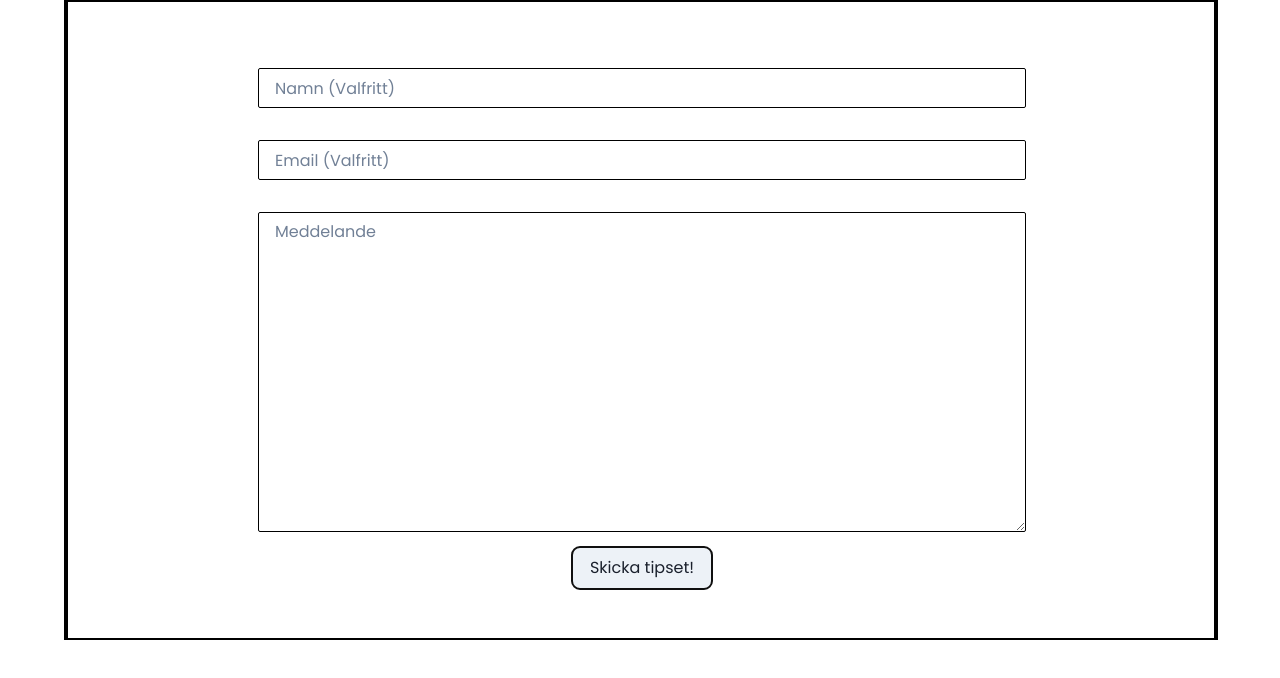
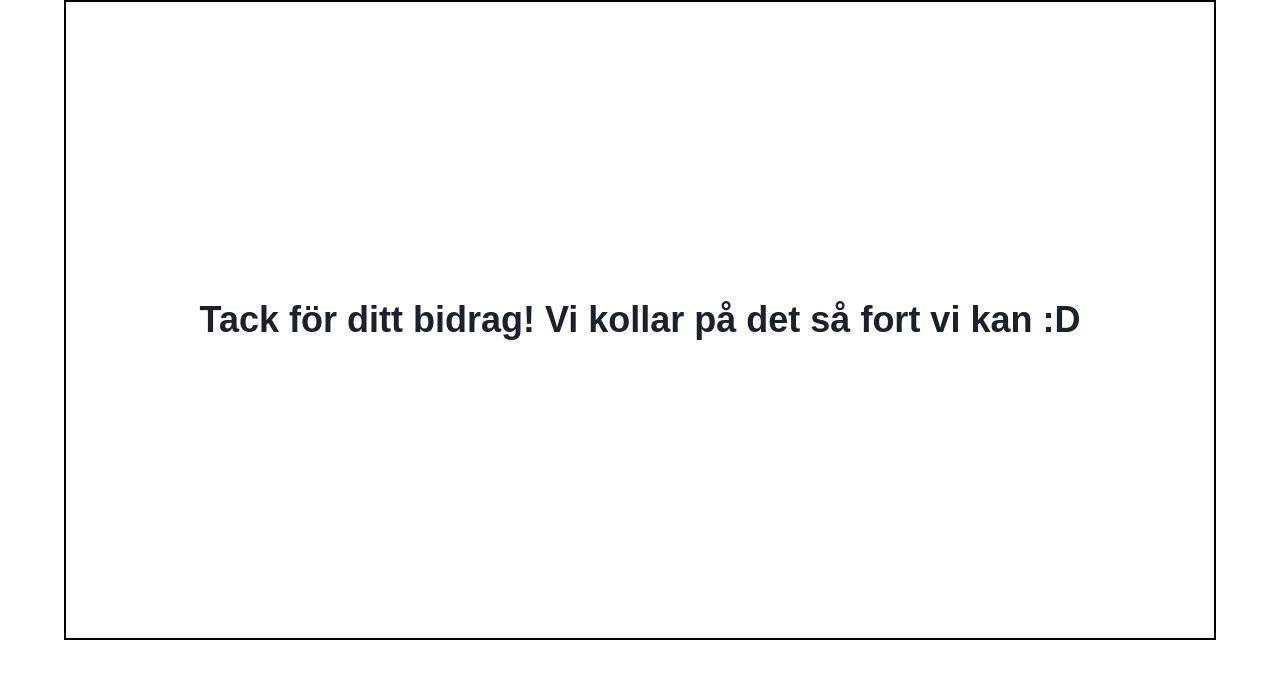
Before and after one commit to Mikael-Ronnberg/degree-project, a React (Vite) app: page /locations in a window 1280 px wide. Both pictures are taken after typing "Sample", "name@example.com", "Sample" into the empty fields and a click on the button "Skicka tipset!". Shown: the part 800-1478 px from the top of the page. Built offline with nearby package versions, Linux system fonts and the light colour scheme; a web font is replaced by a local one.

Commit message:
build: state is managed through zustand now

```diff
--- a/package.json
+++ b/package.json
@@ -20,7 +20,8 @@
     "react": "^18.2.0",
     "react-dom": "^18.2.0",
     "react-leaflet": "^4.2.1",
-    "react-router-dom": "^6.20.1"
+    "react-router-dom": "^6.20.1",
+    "zustand": "^4.4.7"
   },
   "devDependencies": {
     "@types/leaflet": "^1.9.8",
--- a/src/components/forms/LocationsForm.tsx
+++ b/src/components/forms/LocationsForm.tsx
@@ -6,13 +6,12 @@ import {
   textareaStyles,
   inputStyles,
 } from "../../pages/locations/style/styleLocations";
-import { ILocation, ILocationsFormValues } from "../../model/Interfaces";
+import { ILocationsFormValues } from "../../model/Interfaces";
+import { useLocationStore } from "../../store/useLocationsStore";
 
-interface LocationsFormProps {
-  pinLocation: ILocation | null;
-}
+export const LocationsForm = () => {
+  const { pinLocation, setPinLocation, setFormSubmitted } = useLocationStore();
 
-export const LocationsForm = ({ pinLocation }: LocationsFormProps) => {
   const initialValues: ILocationsFormValues = {
     name: "",
     email: "",
@@ -29,6 +28,8 @@ export const LocationsForm = ({ pinLocation }: LocationsFormProps) => {
     //API call to our server later!
 
     resetForm();
+    setFormSubmitted(true);
+    setPinLocation(null);
   };
 
   return (
--- a/src/components/locationmarker/LocationMarker.tsx
+++ b/src/components/locationmarker/LocationMarker.tsx
@@ -1,23 +1,17 @@
 import { useMapEvents, Marker, Popup } from "react-leaflet";
-import { ILocation } from "../../model/Interfaces";
-import { useState } from "react";
+import { useLocationStore } from "../../store/useLocationsStore";
 
-interface ILocationMarkerProps {
-  setPinLocation: (location: ILocation) => void;
-}
-
-export const LocationMarker = ({ setPinLocation }: ILocationMarkerProps) => {
-  const [tempMarker, setTempMarker] = useState<ILocation | null>(null);
+export const LocationMarker = () => {
+  const { pinLocation, setPinLocation } = useLocationStore();
   useMapEvents({
     click(e) {
       const { lat, lng } = e.latlng;
       setPinLocation({ lat, lng });
-      setTempMarker({ lat, lng });
     },
   });
 
-  return tempMarker ? (
-    <Marker position={[tempMarker.lat, tempMarker.lng]}>
+  return pinLocation ? (
+    <Marker position={[pinLocation.lat, pinLocation.lng]}>
       <Popup>You clicked here</Popup>
     </Marker>
   ) : null;
--- a/src/components/map/LeafletMap.tsx
+++ b/src/components/map/LeafletMap.tsx
@@ -1,24 +1,17 @@
 import { MapContainer, TileLayer, Marker, Popup } from "react-leaflet";
 import L from "leaflet";
 import "leaflet/dist/leaflet.css";
-import { ILocation, ILocationObj } from "../../model/Interfaces";
 import { ResetCenterView } from "../resetcenterview/ResetCenterView";
 import { LocationMarker } from "../locationmarker/LocationMarker";
+import { useLocationStore } from "../../store/useLocationsStore";
 
 // const icon = L.icon({
 //   iconUrl: "/pinpointSVG.png",
 //   iconSize: [35, 35],
 // });
 
-interface LeafletMapProps {
-  selectLocation: ILocationObj;
-  setPinLocation: (location: ILocation) => void;
-}
-
-export const LeafletMap = ({
-  selectLocation,
-  setPinLocation,
-}: LeafletMapProps) => {
+export const LeafletMap = () => {
+  const { selectLocation } = useLocationStore();
   const locationSelection: L.LatLngExpression = [
     selectLocation?.lat ? parseFloat(selectLocation.lat) : 0,
     selectLocation?.lon ? parseFloat(selectLocation.lon) : 0,
@@ -36,7 +29,7 @@ export const LeafletMap = ({
           attribution='&copy; <a href="https://www.openstreetmap.org/copyright">OpenStreetMap</a> contributors'
           url="https://api.maptiler.com/maps/basic-v2/256/{z}/{x}/{y}.png?key=WqQh8nBQFrHSaQDrbx5E"
         />
-        <LocationMarker setPinLocation={setPinLocation} />
+        <LocationMarker />
         {selectLocation && (
           <Marker position={locationSelection}>
             <Popup>
--- a/src/components/search/SearchInput.tsx
+++ b/src/components/search/SearchInput.tsx
@@ -2,13 +2,10 @@ import { Box, Flex, Input, List, ListItem } from "@chakra-ui/react";
 import { useState, useEffect } from "react";
 import { ILocationObj } from "../../model/Interfaces";
 import { fetchLocations } from "../../services/MapServices";
+import { useLocationStore } from "../../store/useLocationsStore";
 
-interface ISearchInputProps {
-  setSelectLocation: (location: ILocationObj) => void;
-}
-
-export const SearchInput = (props: ISearchInputProps) => {
-  const { setSelectLocation } = props;
+export const SearchInput = () => {
+  const { setSelectLocation } = useLocationStore();
   const [searchInput, setSearchInput] = useState<string>("");
   const [listLocations, setListLocations] = useState<ILocationObj[]>([]);
   const [isDropdownOpen, setIsDropdownOpen] = useState<boolean>(false);
--- a/src/pages/locations/Locations.tsx
+++ b/src/pages/locations/Locations.tsx
@@ -1,8 +1,6 @@
 import { Box, Flex, Heading } from "@chakra-ui/react";
 import { LeafletMap } from "../../components/map/LeafletMap";
 import { SearchInput } from "../../components/search/SearchInput";
-import { useState } from "react";
-import { ILocation, ILocationObj } from "../../model/Interfaces";
 import {
   formContainerStyles,
   mapBoxStyles,
@@ -10,31 +8,17 @@ import {
   pageContainerStyles,
 } from "./style/styleLocations";
 import { LocationsForm } from "../../components/forms/LocationsForm";
+import { useLocationStore } from "../../store/useLocationsStore";
 
 export const Locations = () => {
-  const [selectLocation, setSelectLocation] = useState<ILocationObj>({
-    address: {
-      city: "",
-      municipality: "",
-      county: "",
-      country: "",
-    },
-    addresstype: "",
-    boundingbox: [""],
-    class: "",
-    display_name: "",
-    importance: 0,
-    lat: "",
-    lon: "",
-    name: "",
-    osm_id: 0,
-    osm_type: "",
-    place_id: 0,
-    place_rank: 0,
-    type: "",
-  });
+  const { formSubmitted } = useLocationStore();
 
-  const [pinLocation, setPinLocation] = useState<ILocation | null>(null);
+  // const [formSubmitted, setFormSubmitted] = useState(false);
+
+  // const onFormSubmit = () => {
+  //   setFormSubmitted(true);
+  //   setPinLocation(null);
+  // };
 
   return (
     <>
@@ -42,18 +26,23 @@ export const Locations = () => {
         <Flex {...mapContainerStyles}>
           <Heading>Tipsa om en plats! Eller se vart vi snorklat</Heading>
           <Box {...mapBoxStyles}>
-            <LeafletMap
-              selectLocation={selectLocation}
-              setPinLocation={setPinLocation}
-            />
+            <LeafletMap />
           </Box>
           <Box>
-            <SearchInput setSelectLocation={setSelectLocation} />
+            <SearchInput />
           </Box>
         </Flex>
 
         <Flex {...formContainerStyles}>
-          <LocationsForm pinLocation={pinLocation} />
+          {formSubmitted ? (
+            <Box>
+              <Heading>
+                Tack för ditt bidrag! Vi kollar på det så fort vi kan :D
+              </Heading>
+            </Box>
+          ) : (
+            <LocationsForm />
+          )}
         </Flex>
       </Flex>
     </>
--- /dev/null
+++ b/src/store/useLocationsStore.ts
@@ -0,0 +1,42 @@
+import { create } from "zustand";
+import { ILocation, ILocationObj } from "../model/Interfaces";
+
+interface LocationState {
+  selectLocation: ILocationObj;
+  pinLocation: ILocation | null;
+  formSubmitted: boolean;
+  setSelectLocation: (location: ILocationObj) => void;
+  setPinLocation: (location: ILocation | null) => void;
+  setFormSubmitted: (submitted: boolean) => void;
+}
+
+export const useLocationStore = create<LocationState>((set) => ({
+  selectLocation: {
+    address: {
+      city: "",
+      municipality: "",
+      county: "",
+      country: "",
+    },
+    addresstype: "",
+    boundingbox: [""],
+    class: "",
+    display_name: "",
+    importance: 0,
+    lat: "",
+    lon: "",
+    name: "",
+    osm_id: 0,
+    osm_type: "",
+    place_id: 0,
+    place_rank: 0,
+    type: "",
+  },
+  pinLocation: null,
+  formSubmitted: false,
+
+  setPinLocation: (location) => set({ pinLocation: location }),
+  setFormSubmitted: (submitted) => set({ formSubmitted: submitted }),
+  setSelectLocation: (locationObject) =>
+    set({ selectLocation: locationObject }),
+}));
```
Also changed, not shown: 1 other file (tests, documents, lock files or other folders).
